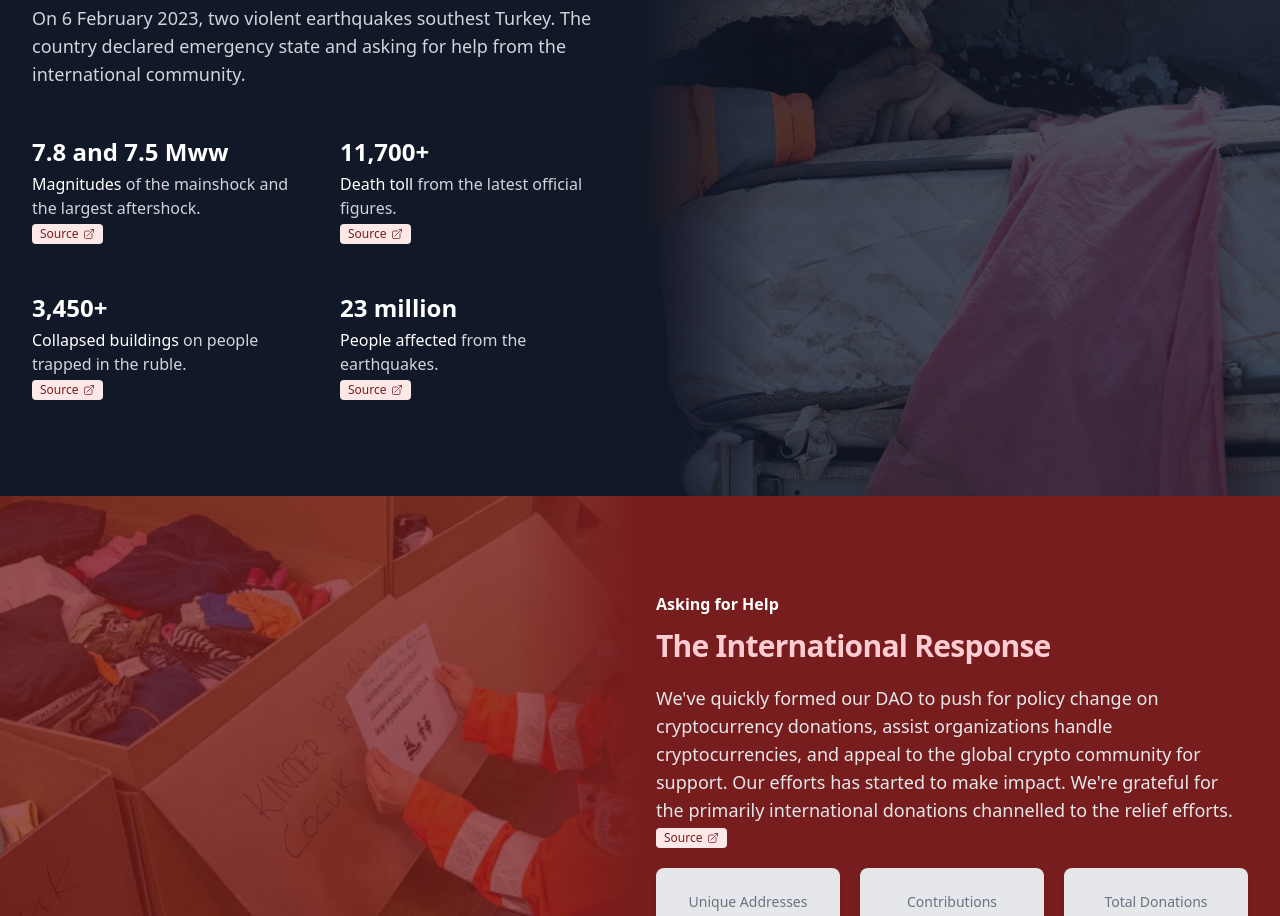
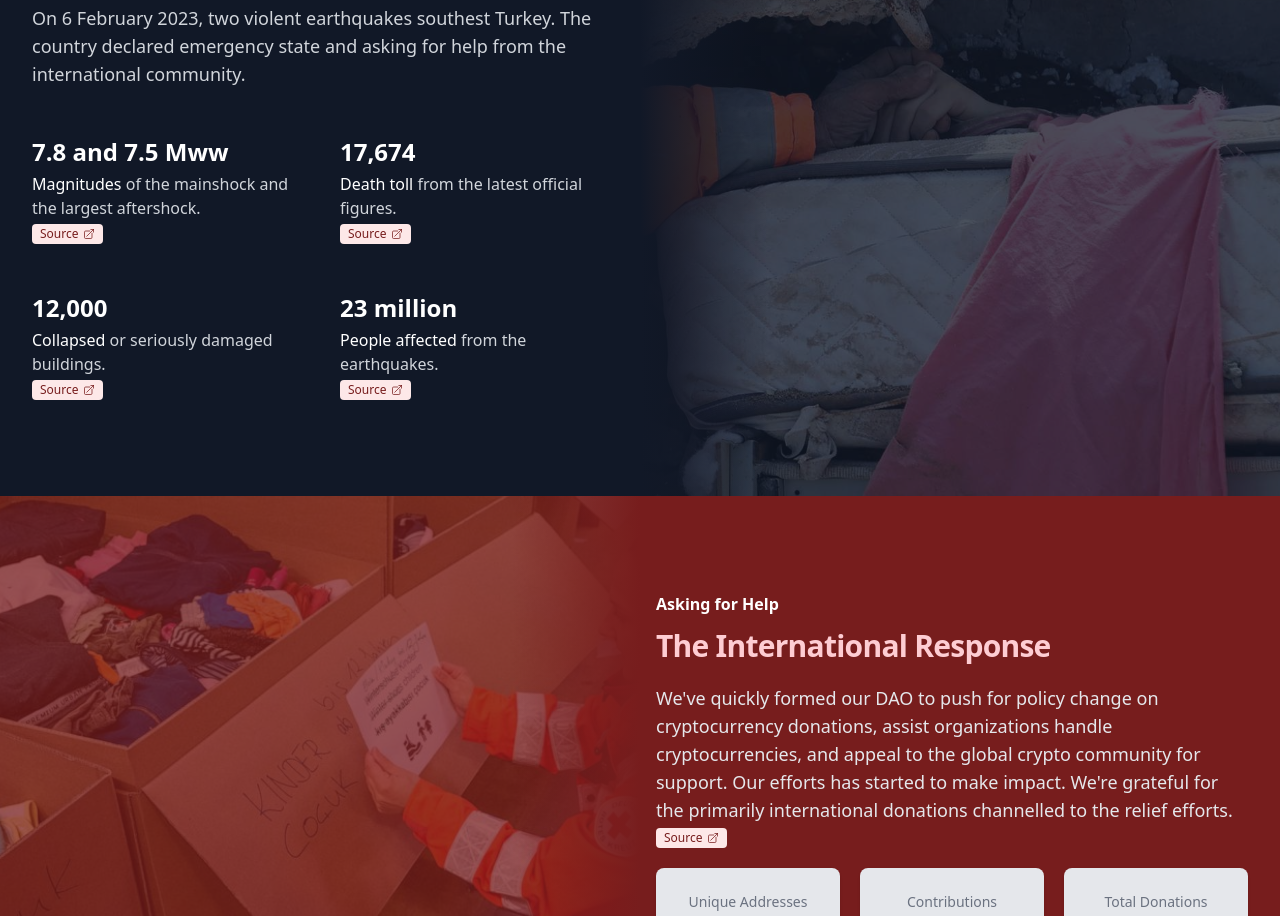
Before and after one commit to neu-fi/turkiye-relief-dao, a Next.js app: page / in a window 1280 px wide. Shown: the part 860-1776 px from the top of the page. Built offline with nearby package versions, Linux system fonts and the light colour scheme.

Commit message:
Update DamageStats.tsx

```diff
--- a/app/DamageStats.tsx
+++ b/app/DamageStats.tsx
@@ -2,8 +2,8 @@ import Link from 'next/link'
 
 const metrics = [
   { stat: '7.8 and 7.5 Mww ', emphasis: 'Magnitudes', rest: 'of the mainshock and the largest aftershock.' , source: 'https://en.wikipedia.org/wiki/2023_Turkey%E2%80%93Syria_earthquake'},
-  { stat: '11,700+', emphasis: 'Death toll', rest: 'from the latest official figures.' , source: 'https://www.nytimes.com/live/2023/02/08/world/turkey-syria-earthquake'},
-  { stat: '3,450+', emphasis: 'Collapsed buildings', rest: 'on people trapped in the ruble.' , source: 'https://www.nytimes.com/2023/02/05/world/europe/turkey-earthquake-rescue.html'},
+  { stat: '17,674', emphasis: 'Death toll', rest: 'from the latest official figures.' , source: 'https://www.nytimes.com/live/2023/02/09/world/turkey-syria-earthquake#little-aid-is-reaching-syria-the-un-says'},
+  { stat: '12,000', emphasis: 'Collapsed', rest: 'or seriously damaged buildings.' , source: 'https://www.washingtonpost.com/world/death-toll-rises-rescues-dwindle-in-earthquake-aftermath/2023/02/10/280d13ba-a905-11ed-b2a3-edb05ee0e313_story.html'},
   { stat: '23 million', emphasis: 'People affected', rest: 'from the earthquakes.' , source: 'https://abcnews.go.com/International/live-updates/turkey-earthquake/?id=96913081#96947062'},
 ]
 
```
